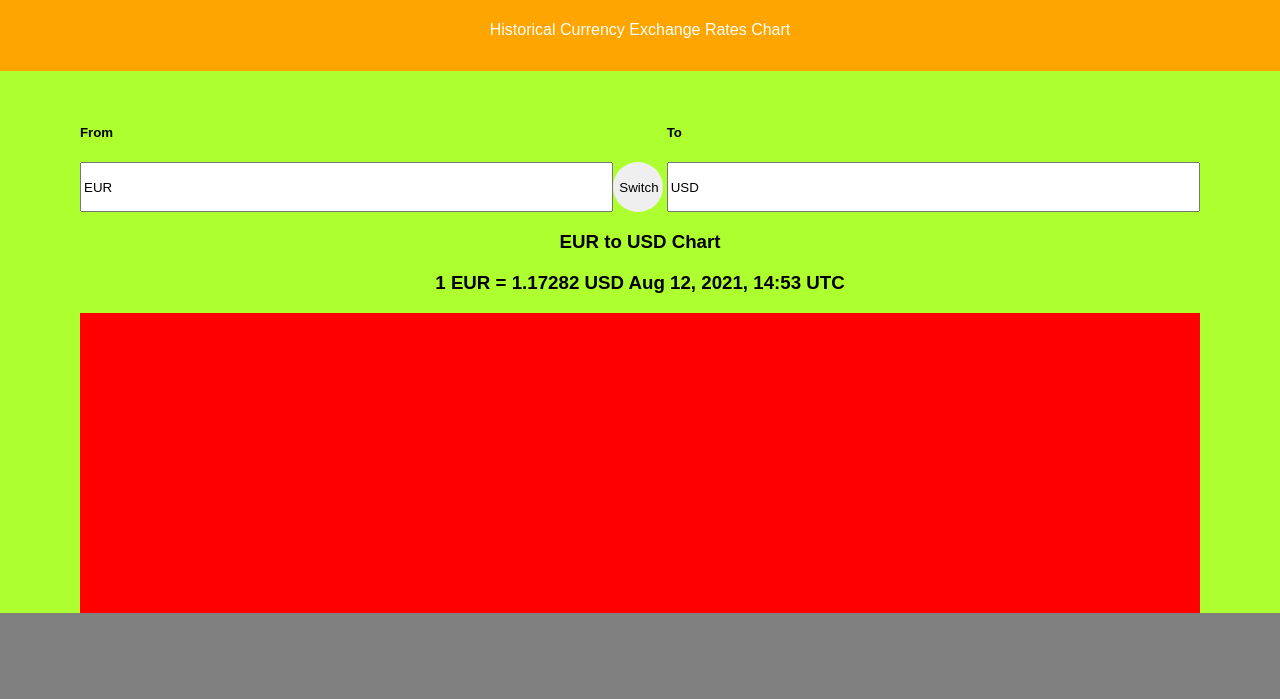
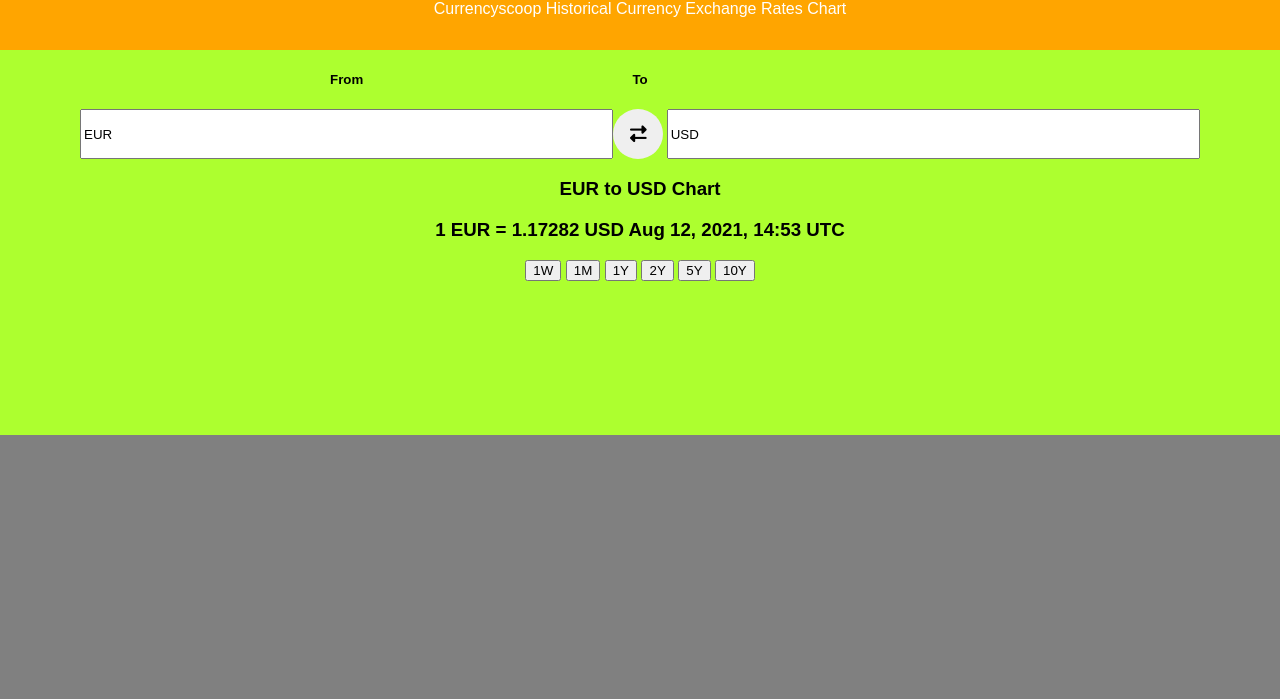
Before and after one commit to IanD1013/currency-exchange-rates-graph, a plain HTML site: page index.html in a window 1280 px wide. Shown: the part 101-800 px from the top of the page. Drawn offline with Linux system fonts and the light colour scheme.

Commit message:
Update index.html

```diff
--- a/index.html
+++ b/index.html
@@ -4,24 +4,25 @@
     <meta charset="UTF-8" />
     <meta http-equiv="X-UA-Compatible" content="IE=edge" />
     <meta name="viewport" content="width=device-width, initial-scale=1.0" />
+    <title>Exchange Rates</title>
 
-    <title>CurrencyExchangeRatesGraph</title>
+    <link rel="preconnect" href="https://fonts.googleapis.com" />
+    <link rel="preconnect" href="https://fonts.gstatic.com" crossorigin />
+    <link href="https://fonts.googleapis.com/css2?family=Inter:wght@300;400;600;800&display=swap" rel="stylesheet" />
+    <link rel="stylesheet" href="css/main.css" />
 
-    <link rel="stylesheet" href="css/main.css" />
+    <script src="https://kit.fontawesome.com/b115137311.js" crossorigin="anonymous"></script>
   </head>
-
   <body>
-    <button id="test">TEST</button>
     <div class="header">
-      <h1>Euro to US Dollar Exchange Rate Chart</h1>
-      <p>Historical Currency Exchange Rates Chart</p>
+      <h1><span class="from-label">Euro</span> to <span class="to-label">US</span> Exchange Rate Chart</h1>
+      <p>Currencyscoop Historical Currency Exchange Rates Chart</p>
     </div>
 
     <div class="container">
-      <div class="chart__container">
-        <div class="grid chart__controls">
-          <h5 class="from-label">From</h5>
-
+      <div class="graph__container">
+        <div class="grid graph__controls">
+          <h5 class="from-text">From</h5>
           <div class="dropdown from">
             <input id="fromInput" />
             <div id="fromDropdownContent" class="dropdown__content">
@@ -60,11 +61,10 @@
               <option>ZAR</option>
             </div>
           </div>
-
-          <button class="switch-btn" id="switchBtn">Switch</button>
-
-          <h5 class="to-label">To</h5>
-
+          <button class="switch-btn" id="switchBtn">
+            <i class="fas fa-exchange-alt fa-lg"></i>
+          </button>
+          <h5 class="to-text">To</h5>
           <div class="dropdown to">
             <input id="toInput" />
             <div id="toDropdownContent" class="dropdown__content">
@@ -105,17 +105,31 @@
           </div>
         </div>
 
-        <div class="chart_info">
-          <div>
-            <h3>EUR to USD Chart</h3>
+        <div class="graph__info">
+          <div class="graph__label">
+            <h3><span class="from-label">EUR</span> to <span class="to-label">USD</span> Chart</h3>
           </div>
 
           <div>
-            <h3>1 EUR = 1.17282 USD Aug 12, 2021, 14:53 UTC</h3>
+            <h3>
+              1 <span class="from-label">EUR</span> =
+              <span id="latestValue">1.17282</span>
+              <span class="to-label">USD</span>
+              <span id="latestDate">Aug 12, 2021, 14:53 UTC</span>
+            </h3>
           </div>
         </div>
 
-        <div class="chart">
+        <div class="graph__date-selection">
+          <button class="date-btn">1W</button>
+          <button class="date-btn selected">1M</button>
+          <button class="date-btn">1Y</button>
+          <button class="date-btn">2Y</button>
+          <button class="date-btn">5Y</button>
+          <button class="date-btn">10Y</button>
+        </div>
+
+        <div class="graph">
           <canvas id="graph"></canvas>
         </div>
       </div>
```
